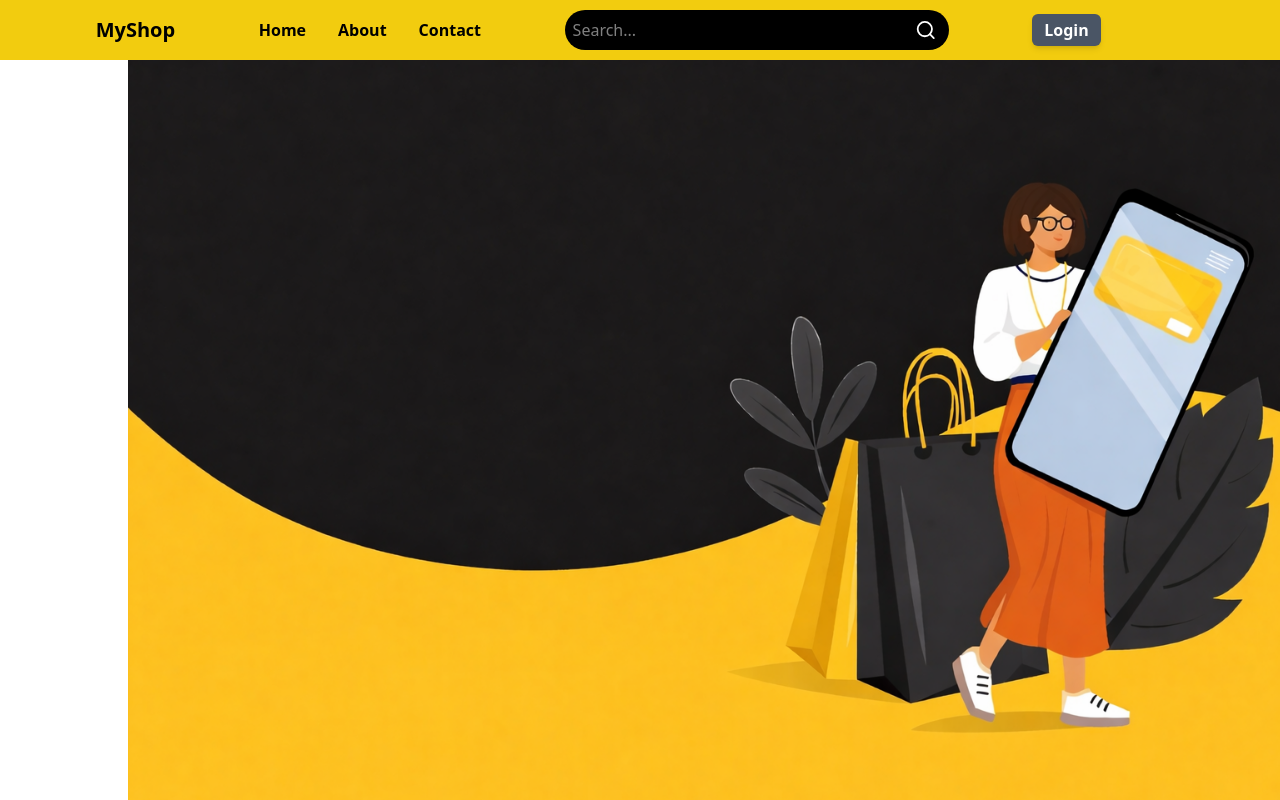
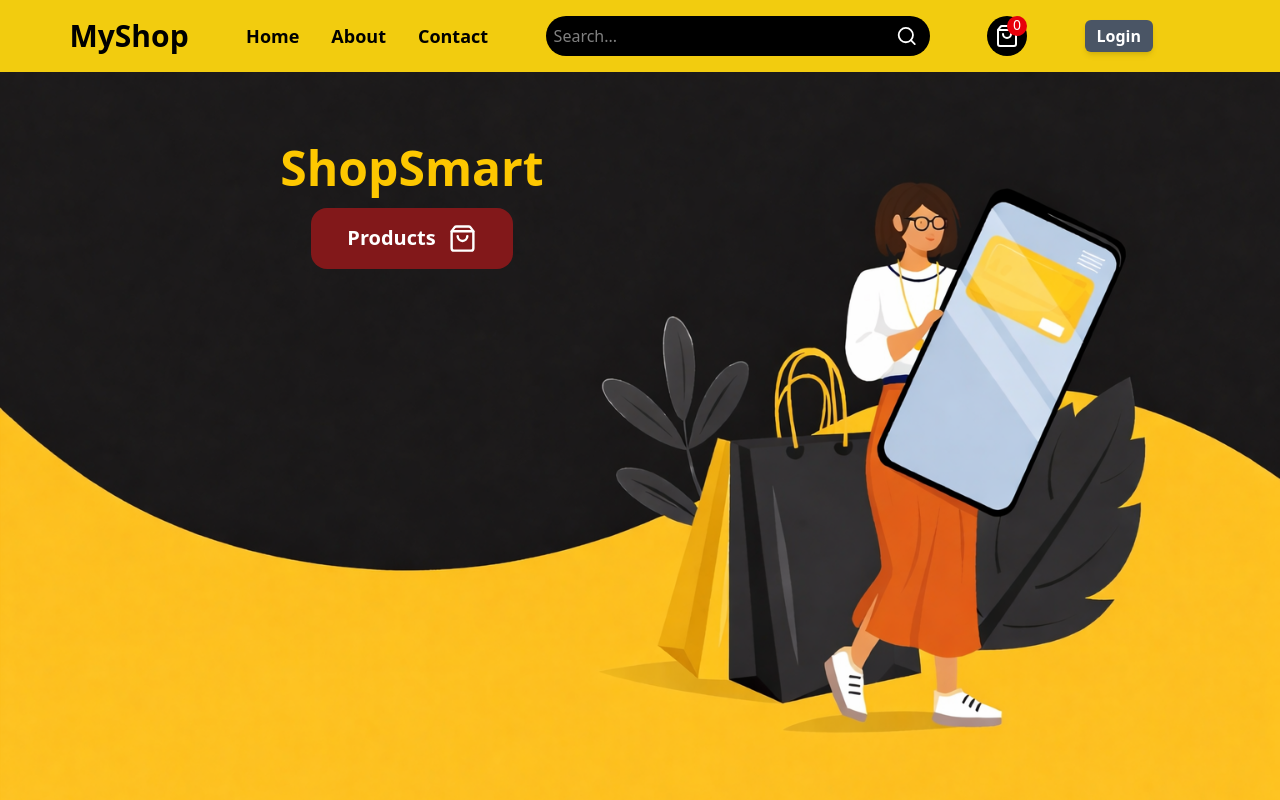
Before and after one commit to kumarsaurav65702-ops/My-Shop, a React (Vite) app: page / in a window 1280 px wide. Built offline with nearby package versions, Linux system fonts and the light colour scheme.

Commit message:
added cart

```diff
--- a/src/App.jsx
+++ b/src/App.jsx
@@ -5,6 +5,8 @@ import Home from './pages/Home'
 import About from './pages/About'
 import Login from './pages/Login'
 import Contact from './pages/Contact'
+import Product from './pages/Product'
+import ShoppingCart from './pages/ShoppingCart'
 
 
 const App = () => {
@@ -16,6 +18,9 @@ const App = () => {
     <Route path='/about' element={<About/>}/>
     <Route path='/login' element={<Login/>}/>
     <Route path='/contact' element={<Contact/>}/>
+    <Route path='/product' element={<Product/>}/>
+    <Route path='/cart' element={<ShoppingCart/>}/>
+
    </Routes>
     </>
   )
--- a/src/components/Navbar.jsx
+++ b/src/components/Navbar.jsx
@@ -1,10 +1,11 @@
-import { Search, List, CircleUserRound } from 'lucide-react'
+import { Search, List, CircleUserRound,  ShoppingBag } from 'lucide-react'
 import { useEffect, useState } from 'react'
 import { Link } from 'react-router-dom'
 
 const Navbar = () => {
 
     const [menu, setMenu] = useState(false)
+    const [num, setNum] = useState('0')
 
     let showmenu = () => {
         setMenu(!menu)
@@ -14,9 +15,9 @@ const Navbar = () => {
 
     return (
         <>
-            <nav className='bg-(--c5) h-15 p-3  flex items-center justify-evenly fixed w-full top-0 z-10 '>
-                <Link to="/" className='font-bold text-xl'>MyShop</Link>
-                <div className='hidden md:flex gap-8 font-semibold '>
+            <nav className='bg-(--c5) h-18 p-3  flex items-center justify-evenly fixed w-full top-0 z-10 '>
+                <Link to="/" className='font-bold text-3xl'>MyShop</Link>
+                <div className='hidden md:flex gap-8 font-semibold text-lg '>
                     <Link to="/">Home</Link>
                     <Link to="/about">About</Link>
                     <Link to="/contact">Contact</Link>
@@ -25,6 +26,10 @@ const Navbar = () => {
                     <input className='bg-transparent text-white outline-none w-full pr-6 m-1' type="text" placeholder='Search...' />
                     <Search className='  text-white mr-2 ' />
                 </div>
+                <Link to='/cart' className='hidden md:flex bg-black text-white rounded-full p-2 active:scale-95 hover:bg-gray-700 relative  '>
+                <div className='bg-red-600 rounded-full absolute right-0 top-0 w-5 h-5 text-center leading-tight text-sm'>{num}</div>
+                    <ShoppingBag />
+                </Link>
                 <div>
                     <button className="px-3 py-1 font-semibold text-white bg-gray-600 rounded-md shadow-md hover:bg-(--c6) focus:outline-none focus:ring-2 focus:ring-blue-500 focus:ring-opacity-75 transition duration-150 ease-in-out hidden md:inline-block">
                         <Link to="/login">Login</Link>
--- a/src/pages/Home.jsx
+++ b/src/pages/Home.jsx
@@ -2,31 +2,42 @@ import React from 'react'
 import heroimg from "../assets/hero.png"
 import heroimg2 from "../assets/hero2.png"
 import { ShoppingBag } from 'lucide-react'
+import { Link } from 'react-router-dom'
 
 
 const Home = () => {
   return (
     <>    <div
-  className="h-screen bg-cover bg-no-repeat bg-position-[center_right_-11rem] overflow-hidden sm:bg-position-[center_right_-8rem] relative z-0 flex  "
+  className="h-screen bg-cover bg-no-repeat bg-position-[center_right_-11rem] overflow-hidden sm:bg-position-[center_right_-8rem] md:bg-position-[center_right_0rem] lg:bg-position-[center_right_0rem] xl:bg-position-[center_right_0rem] 2xl:bg-position-[center_right_0rem] relative z-0 flex  "
   style={{ backgroundImage: `url(${heroimg})` }}
 >
  <div className='text-white  bg-transparent z-10 h-20 rounded-2xl mt-20 flex    items-center justify-around w-62 font-bold flex-col absolute sm:hidden md:hidden lg:hidden xl:hidden 2xl:hidden'><h1 className='font-bold text-4xl text-yellow-400'>ShopSmart</h1>
- <button className='bg-red-900 px-7 text-l py-2 flex gap-3 rounded-2xl active:scale-95 m-4'>Products<ShoppingBag size={22} /></button></div>
+ <Link to='/product' className='bg-red-900 px-7 text-l py-2 flex gap-3 rounded-2xl active:scale-95 m-4'>Products<ShoppingBag size={22} /></Link></div>
 
 {/* for sm */}
  <div className='text-white  bg-transparent z-10 h-20 rounded-2xl mt-30 ml-20     items-center justify-around w-62 font-bold flex-col absolute hidden sm:flex md:hidden lg:hidden xl:hidden 2xl:hidden'><h1 className='font-bold text-5xl text-yellow-400'>ShopSmart</h1>
- <button className='bg-red-900 px-9 text-xl py-4 flex gap-3 rounded-2xl active:scale-95 m-4'>Products<ShoppingBag size={29} /></button></div>
+ <Link to='/product' className='bg-red-900 px-9 text-xl py-4 flex gap-3 rounded-2xl active:scale-95 m-4'>Products<ShoppingBag size={29} /></Link></div>
 {/* for sm */}
 
 {/* for md */}
  <div className='text-white  bg-transparent z-10 h-20 rounded-2xl mt-30 ml-20     items-center justify-around w-62 font-bold flex-col absolute hidden sm:hidden md:flex lg:hidden xl:hidden 2xl:hidden'><h1 className='font-bold text-5xl text-yellow-400'>ShopSmart</h1>
- <button className='bg-red-900 px-9 text-xl py-4 flex gap-3 rounded-2xl active:scale-95 m-4'>Products<ShoppingBag size={29} /></button></div>
+ <Link to='/product' className='bg-red-900 px-9 text-xl py-4 flex gap-3 rounded-2xl active:scale-95 m-4'>Products<ShoppingBag size={29} /></Link></div>
 {/* for md */}
 
 {/* for lg */}
- <div className='text-white  bg-transparent z-10 h-20 rounded-2xl mt-30 ml-20     items-center justify-around w-62 font-bold flex-col absolute hidden sm:hidden md:hidden lg:flex xl:hidden 2xl:hidden'><h1 className='font-bold text-5xl text-yellow-400'>ShopSmart</h1>
- <button className='bg-red-900 px-9 text-xl py-4 flex gap-3 rounded-2xl active:scale-95 m-4'>Products<ShoppingBag size={29} /></button></div>
+ <div className='text-white  bg-transparent z-10 h-20 rounded-2xl mt-30 ml-28 items-center justify-around w-62 font-bold flex-col absolute hidden sm:hidden md:hidden lg:flex xl:hidden 2xl:hidden'><h1 className='font-bold text-5xl text-yellow-400'>ShopSmart</h1>
+ <Link to='/product' className='bg-red-900 px-9 text-xl py-4 flex gap-3 rounded-2xl active:scale-95 m-4'>Products<ShoppingBag size={29} /></Link></div>
 {/* for lg */}
+
+{/* for xl */}
+ <div className='text-white  bg-transparent z-10 h-20 rounded-2xl mt-36 ml-72     items-center justify-around w-62 font-bold flex-col absolute hidden sm:hidden md:hidden lg:hidden xl:flex 2xl:hidden'><h1 className='font-bold text-5xl text-yellow-400'>ShopSmart</h1>
+ <Link to='/product' className='bg-red-900 px-9 text-xl py-4 flex gap-3 rounded-2xl active:scale-95 m-4'>Products<ShoppingBag size={29} /></Link></div>
+{/* for xl */}
+
+{/* for 2xl */}
+ <div className='text-white  bg-transparent z-10 h-20 rounded-2xl mt-36 ml-96     items-center justify-around w-62 font-bold flex-col absolute hidden sm:hidden md:hidden lg:hidden xl:hidden 2xl:flex'><h1 className='font-bold text-5xl text-yellow-400'>ShopSmart</h1>
+ <Link to='/product' className='bg-red-900 px-9 text-xl py-4 flex gap-3 rounded-2xl active:scale-95 m-4'>Products<ShoppingBag size={29} /></Link></div>
+{/* for 2xl */}
 
 
 </div>
--- /dev/null
+++ b/src/pages/Product.jsx
@@ -0,0 +1,13 @@
+import React from 'react'
+
+const Product = () => {
+  return (
+      <div className="min-h-screen bg-(--c6) flex items-center justify-center">
+  <h1 className="text-3xl text-white text-center ">
+    This is Product Page
+  </h1>
+</div>
+  )
+}
+
+export default Product
--- /dev/null
+++ b/src/pages/ShoppingCart.jsx
@@ -0,0 +1,13 @@
+import React from 'react'
+
+const ShoppingCart = () => {
+  return (
+     <div className="min-h-screen bg-(--c6) flex items-center justify-center">
+  <h1 className="text-3xl text-white text-center ">
+    This is Shopping Cart Page
+  </h1>
+</div>
+  )
+}
+
+export default ShoppingCart
--- a/src/pages/Untitled-1.html
+++ /dev/null
@@ -1,3 +0,0 @@
-<img  src={heroimg}
-            alt="Shopping Illustration"
-            className="w-full max-w-md mx-auto" />
```
